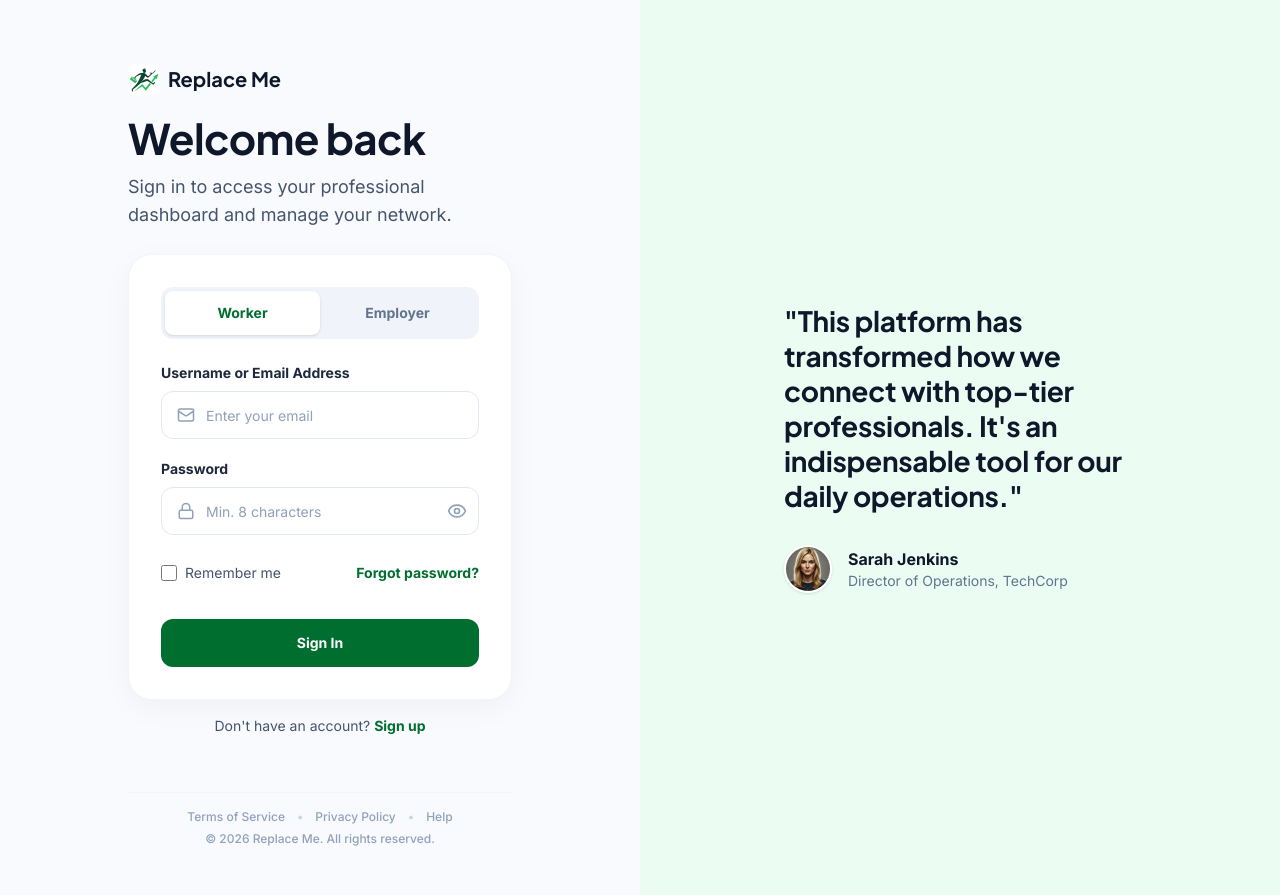
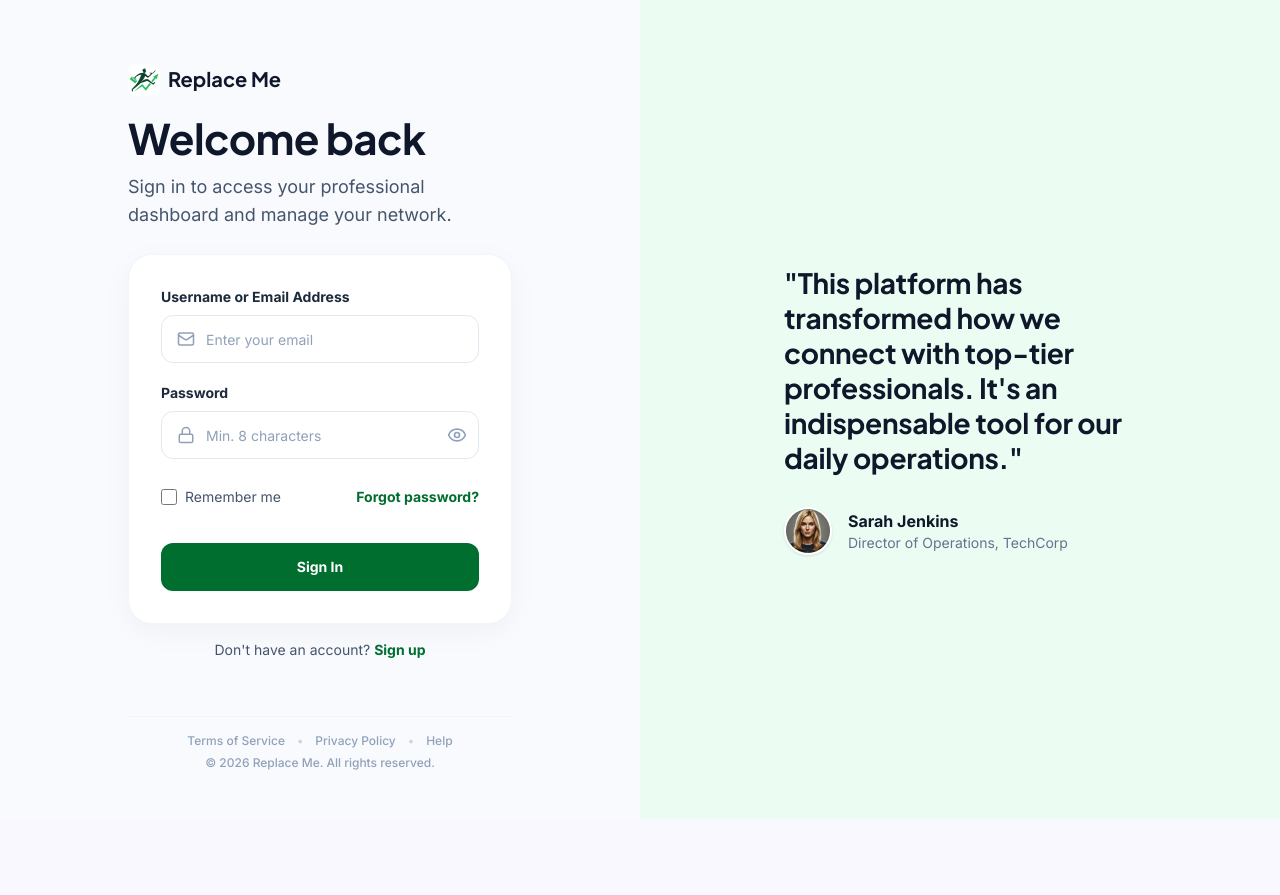
Before and after one commit to replacemedev/replaceme, a Next.js app: page /login in a window 1280 px wide. After the commit the page ends 819 px from the top, so only its background shows below. Built offline with nearby package versions, Linux system fonts and the light colour scheme; no server answers.

Commit message:
feat: implement autonomous role routing for login and fix role input state in signup form

```diff
--- a/src/actions/auth.ts
+++ b/src/actions/auth.ts
@@ -170,20 +170,29 @@ export async function logIn(formData: any) {
       return { success: false, error: handleAuthError(error) };
     }
 
-    // Fetch the user's role to redirect correctly
-    const { data: profile } = await supabase
-      .from("profiles")
-      .select("role")
-      .eq("auth_user_id", data.user.id)
-      .single();
+    // 1. Try reading the role directly from authenticated session metadata
+    let role = data.user.user_metadata?.role;
 
-    const role = profile?.role || "worker";
+    // 2. Fall back to querying the database profiles table using user primary key
+    if (!role) {
+      const { data: profile, error: dbError } = await supabase
+        .from("profiles")
+        .select("role")
+        .eq("id", data.user.id)
+        .single();
+
+      if (!dbError && profile) {
+        role = profile.role;
+      }
+    }
+
+    const finalRole = role || "worker";
 
     revalidatePath("/", "layout");
     return {
       success: true,
       message: "Login successful! Redirecting...",
-      redirectUrl: role === "employer" ? "/dashboard" : "/worker/dashboard"
+      redirectUrl: finalRole === "employer" ? "/dashboard" : "/worker/dashboard"
     };
   } catch (error) {
     safeError("logIn error:", error);
--- a/src/components/auth/LoginForm.tsx
+++ b/src/components/auth/LoginForm.tsx
@@ -8,8 +8,7 @@ import { Button } from "@/components/ui/button"
 import { Input } from "@/components/ui/input"
 import { PasswordInput } from "@/components/ui/password-input"
 import { Checkbox } from "@/components/ui/checkbox"
-import { RoleSelector } from "@/components/auth/RoleSelector"
-import { Lock, Mail, User } from "lucide-react"
+import { Lock, Mail } from "lucide-react"
 import { logIn } from "@/actions/auth"
 import { loginSchema, type LoginFormValues } from "@/lib/validations/auth"
 import { useRouter } from "next/navigation"
@@ -23,19 +22,15 @@ export function LoginForm({ onForgotPassword }: { onForgotPassword: () => void }
     register,
     handleSubmit,
     setValue,
-    watch,
     formState: { errors },
   } = useForm<LoginFormValues>({
     resolver: zodResolver(loginSchema),
     defaultValues: {
-      role: "worker",
       email: "",
       password: "",
       rememberMe: false,
     },
   })
-
-  const selectedRole = watch("role") || "worker"
 
   useEffect(() => {
     const savedEmail = localStorage.getItem("remember_email")
@@ -77,15 +72,6 @@ export function LoginForm({ onForgotPassword }: { onForgotPassword: () => void }
 
   return (
     <div className="w-full">
-      <RoleSelector
-        options={[
-          { label: "Worker", value: "worker" },
-          { label: "Employer", value: "employer" },
-        ]}
-        value={selectedRole}
-        onChange={(val) => setValue("role", val as "employer" | "worker")}
-      />
-
       {authError && (
         <div className="mb-6 p-4 bg-red-50 text-red-600 rounded-lg text-sm border border-red-100">
           {authError}
--- a/src/components/auth/SignUpForm.tsx
+++ b/src/components/auth/SignUpForm.tsx
@@ -25,8 +25,9 @@ export function SignUpForm() {
     register,
     handleSubmit,
     setError,
+    setValue,
+    unregister,
     formState: { errors },
-    reset,
   } = useForm<any>({
     resolver: zodResolver(selectedRole === "employer" ? employerSignUpSchema : workerSignUpSchema),
     defaultValues: {
@@ -43,7 +44,10 @@ export function SignUpForm() {
   const handleRoleChange = (role: string) => {
     const newRole = role as "employer" | "worker"
     setSelectedRole(newRole)
-    reset({ role: newRole }) // Reset form when role changes
+    setValue("role", newRole)
+    if (newRole === "worker") {
+      unregister("companyName")
+    }
   }
 
   const onSubmit = async (data: any) => {
@@ -96,6 +100,7 @@ export function SignUpForm() {
       )}
 
       <form method="POST" onSubmit={handleSubmit(onSubmit)} className="space-y-3">
+        <input type="hidden" {...register("role")} />
         <div>
           <label className="block text-sm font-body-bold font-bold text-slate-800 mb-1.5">
             Username
```
